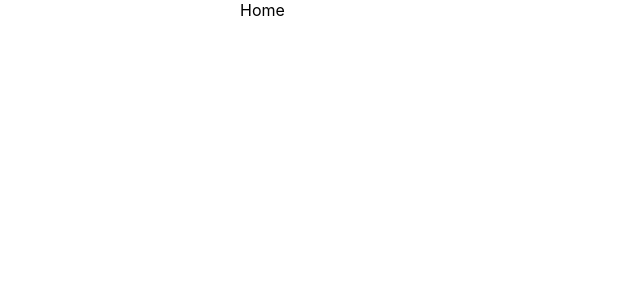
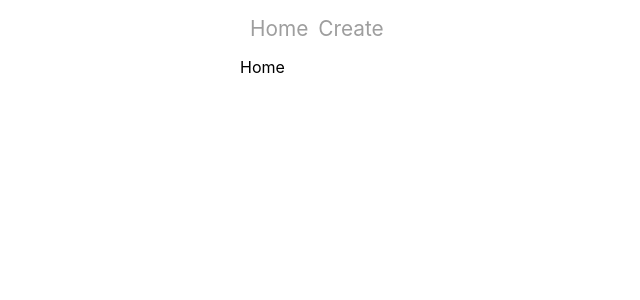
Before and after one commit to gaurav-750/React-Blog, a React (Create React App) app: page / in a window 1280 px wide. Shown: the top 300 px of the page, without its empty margins (0-640 px from the left). Built offline with nearby package versions, Linux system fonts and the light colour scheme.

Commit message:
added navbar

```diff
--- a/src/Components/NavBar.jsx
+++ b/src/Components/NavBar.jsx
@@ -1,9 +1,18 @@
 import React from 'react'
+
+import {Link} from 'react-router-dom';
 
 const NavBar = () => {
   return (
     <div>
-
+        <ul id='nav'>
+            <li>
+                <Link to='/' > Home </Link>
+            </li>
+            <li>
+                <Link to='/post/create' > Create </Link>
+            </li>
+        </ul>
     </div>
   )
 }
--- a/src/index.css
+++ b/src/index.css
@@ -59,6 +59,7 @@ code {
 }
 #nav li {
   margin-left: 10px;
+  font-size: 1.3rem;
 }
 #nav li a {
   text-decoration: none;
```
